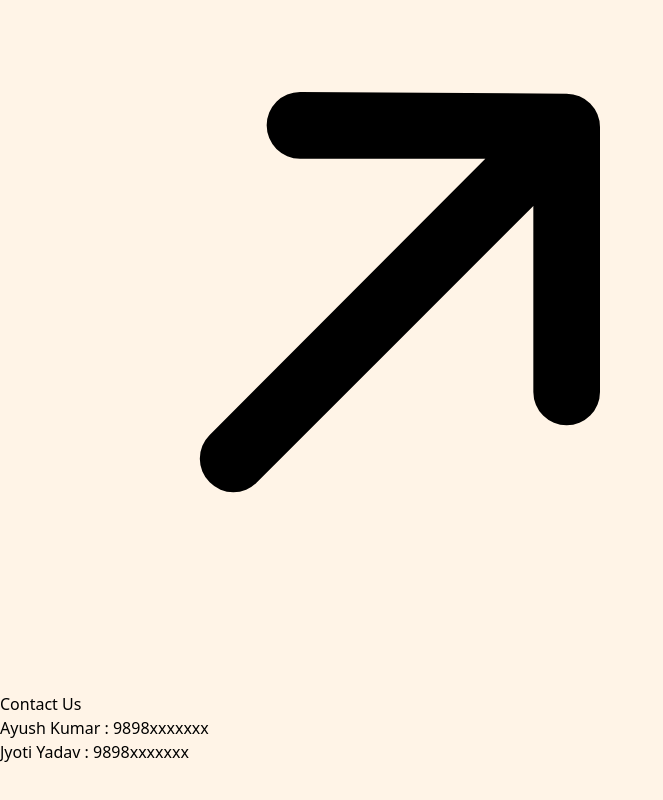
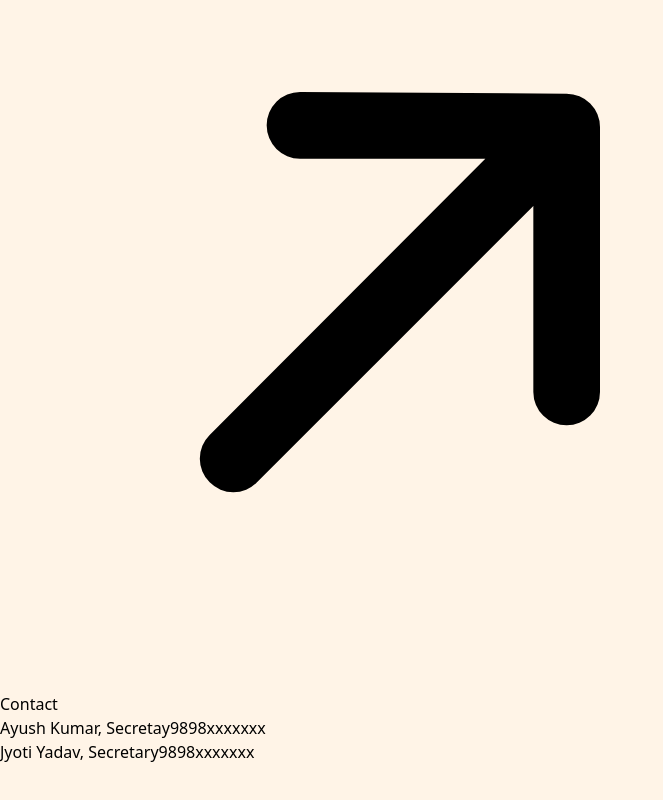
Before and after one commit to I-E-Cell/StartupSaga3.0, a React (Vite) app: page / in a window 1280 px wide. Shown: the part 11096-11896 px from the top of the page, without its empty margins (0-663 px from the left). Built offline with nearby package versions, Linux system fonts and the light colour scheme; grey boxes are pictures that could not be loaded.

Commit message:
eddited footer

```diff
--- a/src/Components/Footer.jsx
+++ b/src/Components/Footer.jsx
@@ -1,14 +1,14 @@
 import React from "react";
 import logo from "../assets/sslogo.svg";
 import darrow from "../assets/darrow.svg";
-import tumble1 from "../assets/1.png";
+
 const Footer = () => {
   return (
     <div className=" w-screen  h-full flex justify-center  gap-4 md:rounded-2xl rounded-md p-4">
       <div>
         <div className="h-full inline-flex flex-col bg-[#ffe1ad] justify-center  md:rounded-2xl rounded-md  overflow-hidden">
-          <div className="w-full h-full p-4">
-            <img className=" md:w-[80%] w-full" src={logo} alt="" />
+          <div className="w-full h-full p-4 flex justify-center items-center">
+            <img className=" md:w-[70%] w-full" src={logo} alt="" />
           </div>
           <div>
             <div class="flex  h-full justify-evenly lg:px-4 ">
@@ -106,27 +106,27 @@ const Footer = () => {
           </div>
         </div>
       </div>
-      <div className=" w-[60%] h-[100%] flex flex-col gap-2 md:rounded-2xl rounded-md justify-between">
-        <div className=" w-[95%] grid grid-flow-col md:grid-rows-1 sm:grid-rows-2 grid-rows-3 justify-evenly md:rounded-2xl p-1 rounded-md bg-[#6F4E37] lg:p-4">
-          <h4 className=" text-white md:text-lg text-[10px]"> Home </h4>
-          <h4 className=" text-white md:text-lg text-[10px]"> Events </h4>
-          <h4 className=" text-white md:text-lg text-[10px]"> Timeline </h4>
-          <h4 className=" text-white md:text-lg text-[10px]"> Memories </h4>
-          <h4 className=" text-white md:text-lg text-[10px]"> Team </h4>
-          <h4 className=" text-white md:text-lg text-[10px] sm:block lg:hidden hidden ">
+      <div className=" w-[60%] h-[100%] flex flex-col gap-2 md:rounded-2xl rounded-md justify-between ">
+        <div className=" w-[100%] hidden sm:grid sm:grid-flow-col md:grid-rows-1 sm:grid-rows-2 grid-rows-3 justify-evenly md:rounded-2xl p-1 rounded-md bg-[#6F4E37] md:p-4">
+          <h4 className=" text-white md:text-[14px] text-[10px]"> Home </h4>
+          <h4 className=" text-white md:text-[14px] text-[10px]"> Events </h4>
+          <h4 className=" text-white md:text-[14px] text-[10px]"> Timeline </h4>
+          <h4 className=" text-white md:text-[14px] text-[10px]"> Memories </h4>
+          <h4 className=" text-white md:text-[14px] text-[10px]"> Team </h4>
+          <h4 className=" text-white md:text-[14px] text-[10px] sm:block lg:hidden hidden ">
             {" "}
             Locate us{" "}
           </h4>
         </div>
         <div className=" w-full flex sm:flex-row flex-col gap-4 h-full md:rounded-2xl rounded-md justify-center">
           <div className="flex flex-col justify-center items-center w-full bg-[#C4A484] md:p-4 p-1 gap-4 md:rounded-2xl rounded-md">
-            <div className=" flex flex-col gap-2 w-full  bg-transparent sm:block hidden">
-              <h4 className=" text-center md:text-sm text-[10px] ">
+            <div className=" flex flex-col gap-2 w-full justify-center  bg-transparent ">
+              <h4 className=" text-center md:text-sm text-[10px] max-w-sm  mx-auto">
                 “If you look at history, innovation doesn’t come just from
                 giving people incentives; it comes from creating environments
                 where their ideas can connect.“
               </h4>
-              <h4 className=" flex gap-1 md:text-sm text-[10px] font-bold justify-end">
+              <h4 className=" flex gap-1 md:text-sm text-[10px] font-bold justify-end mr-4">
                 {" "}
                 I&E Cell{" "}
                 <span>
@@ -134,19 +134,26 @@ const Footer = () => {
                 </span>
               </h4>
             </div>
-            <div className=" w-full flex flex-col justify-start h-auto ">
-              <h2 className=" font-bold md:text-md text-xs "> Contact Us</h2>
-              <h4 className="md:text-sm text-[10px]">
+            <div className=" w-full flex flex-col justify-start gap-0 md:gap-2 lg:gap-0 h-auto ">
+              <h2 className=" w-full font-bold md:text-[20px] text-xs text-center pb-2  ">
                 {" "}
-                Ayush Kumar : <span>9898xxxxxxx</span>
-              </h4>
-              <h4 className=" md:text-sm text-[10px]">
-                {" "}
-                Jyoti Yadav : <span>9898xxxxxxx</span>
-              </h4>
+                Contact
+              </h2>
+              <div className=" w-full flex md:flex-row flex-col md:justify-between justify-start items-center">
+                <h4 className=" flex flex-col text-center gap-1 md:text-sm text-[10px]">
+                  {" "}
+                  <span className=" font-bold">Ayush Kumar, Secretay</span>
+                  <span>9898xxxxxxx</span>
+                </h4>
+                <h4 className=" flex flex-col text-center gap-1 md:text-sm text-[10px]">
+                  {" "}
+                  <span className=" font-bold">Jyoti Yadav, Secretary</span>
+                  <span>9898xxxxxxx</span>
+                </h4>
+              </div>
             </div>
           </div>
-          <div className=" w-full  bg-[#988558] sm:p-4 flex flex-col justify-center gap-2 md:rounded-2xl rounded-xl lg:block sm:hidden">
+          <div className=" w-full  bg-[#988558] sm:p-4 flex flex-col justify-center gap-2 md:rounded-2xl rounded-xl lg:block md:hidden">
             <iframe
               class="rounded-xl w-full   sm:mb-4 mx-auto "
               src="https://www.google.com/maps/embed?pb=!1m18!1m12!1m3!1d3179.64883570219!2d73.87434400449611!3d18.607325966357873!2m3!1f0!2f0!3f0!3m2!1i1024!2i768!4f13.1!3m3!1m2!1s0x3bc2c70090000001%3A0x160a20f3d0273495!2sArmy%20Institute%20of%20Technology!5e0!3m2!1sen!2sin!4v1700741837638!5m2!1sen!2sin"
```
Also changed, not shown: src/assets/1.png (deleted), src/assets/2.png (deleted).
